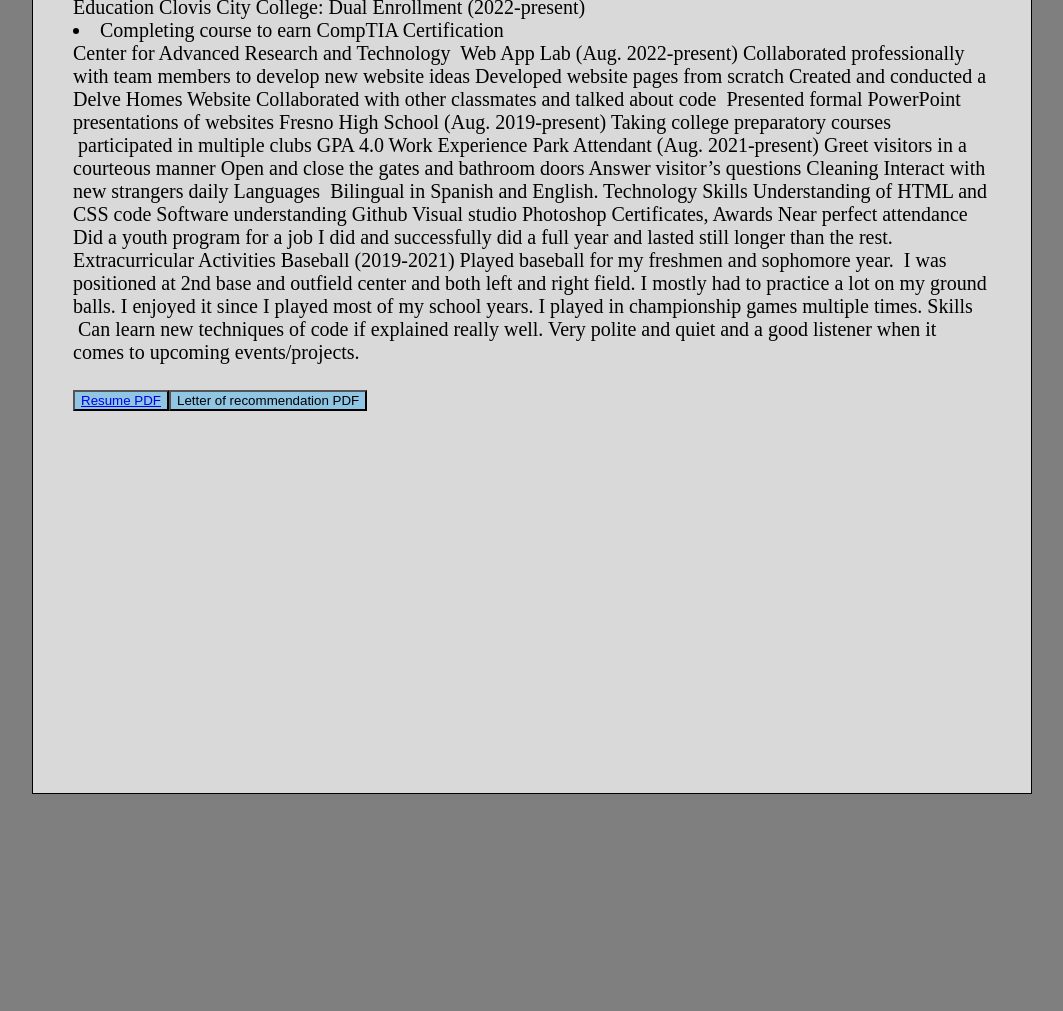
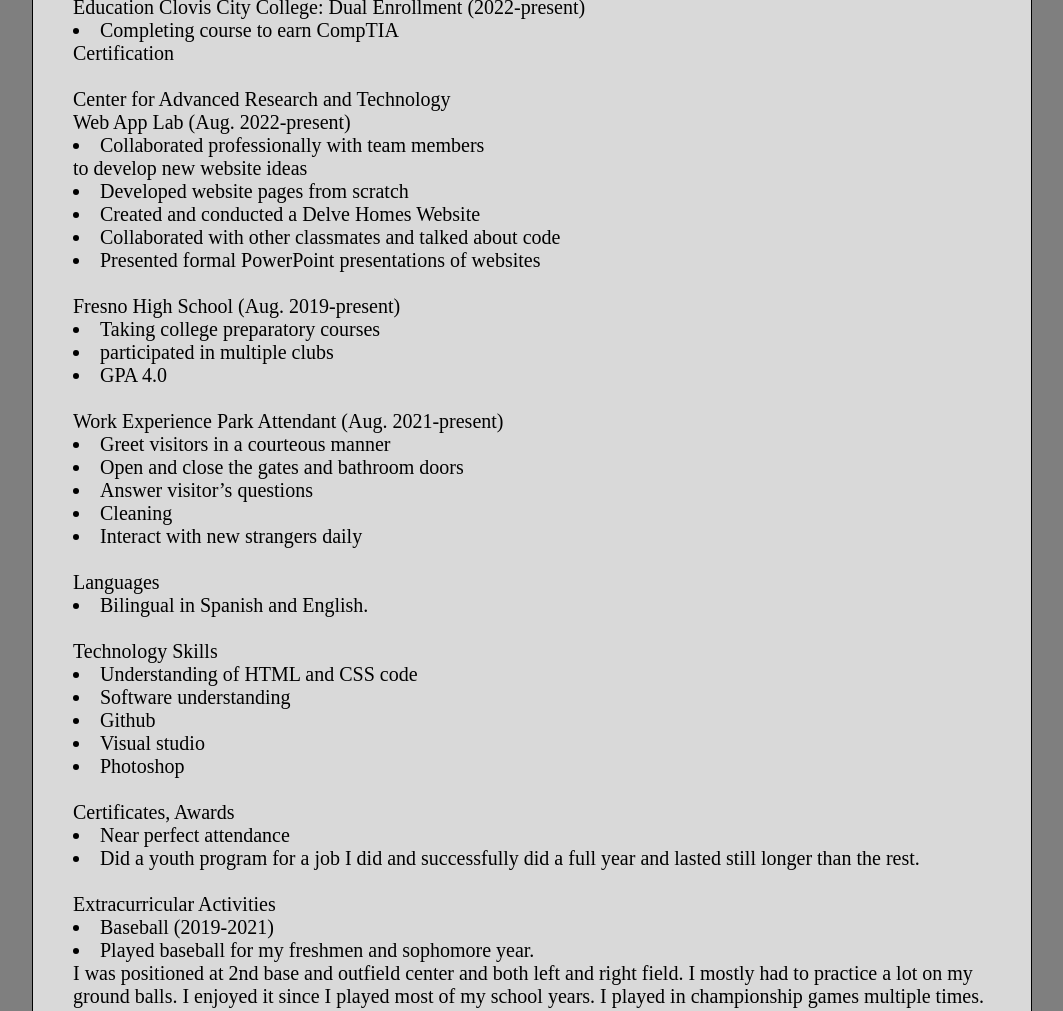
Before and after one commit to XxUnderyourbedxX/Personal-project.1, a plain HTML site: page Resume.html in a window 1280 px wide. Shown: the part 380-1391 px from the top of the page, without its empty margins (108-1171 px from the left). Drawn offline with Linux system fonts and the light colour scheme.

Commit message:
Update final for the assignment
I will finish  this project when cart is over!

```diff
--- a/Resume.html
+++ b/Resume.html
@@ -32,51 +32,63 @@
         Education
         Clovis City College: Dual Enrollment (2022-present)
         <li>
-            Completing course to earn CompTIA Certification
+            Completing course to earn CompTIA <br>Certification
         </li>
-
+        <br>
         Center for Advanced Research and Technology
-        Web App Lab (Aug. 2022-present)
-        Collaborated professionally with team members to develop new website ideas
-        Developed website pages from scratch
-        Created and conducted a Delve Homes Website
-        Collaborated with other classmates and talked about code
-         Presented formal PowerPoint presentations of websites
-
+        <br>Web App Lab (Aug. 2022-present)<br>
+        <li>
+            Collaborated professionally with team members<br> to develop new website ideas
+        </li>
+        <li>
+            Developed website pages from scratch
+        </li>
+        <li>
+            Created and conducted a Delve Homes Website
+        </li>
+        <li>
+            Collaborated with other classmates and talked about code
+        </li>
+        <li>
+            Presented formal PowerPoint presentations of websites
+        </li>
+        <br>
         Fresno High School (Aug. 2019-present)
-        Taking college preparatory courses
-         participated in multiple clubs
-        GPA 4.0
-
+        <li> Taking college preparatory courses</li>
+       <li>participated in multiple clubs</li>
+        <li>GPA 4.0</li>
+        <br>
         Work Experience
         Park Attendant (Aug. 2021-present)
-        Greet visitors in a courteous manner
-        Open and close the gates and bathroom doors
-        Answer visitor’s questions
-        Cleaning
-        Interact with new strangers daily
-
+        <li> Greet visitors in a courteous manner</li>
+        <li>Open and close the gates and bathroom doors</li>
+        <li>Answer visitor’s questions</li>
+        <li>Cleaning</li>
+        <li>Interact with new strangers daily</li>
+        <br>
         Languages
-        Bilingual in Spanish and English.
-
+        <li>Bilingual in Spanish and English.</li>
+        <br>
         Technology Skills
-        Understanding of HTML and CSS code
-        Software understanding
-        Github
-        Visual studio
-        Photoshop
-
+        <li>Understanding of HTML and CSS code</li>
+        <li>Software understanding</li>
+        <li>Github</li>
+        <li>Visual studio</li>
+        <li>Photoshop</li>
+        <br>
         Certificates, Awards
-        Near perfect attendance
-        Did a youth program for a job I did and successfully did a full year and lasted still longer than the rest.
+        <li>Near perfect attendance</li>
+        <li>Did a youth program for a job I did and successfully did a full year and lasted still longer than the rest.</li>
+        <br>
         Extracurricular Activities
-        Baseball (2019-2021)
-        Played baseball for my freshmen and sophomore year.
-         I was positioned at 2nd base and outfield center and both left and right field. I mostly had to practice a lot on my ground balls. I enjoyed it since I played most of my school years. I played in championship games multiple times.
-
+        <li>Baseball (2019-2021)</li>
+        <li>Played baseball for my freshmen and sophomore year.</li>
+        <p>I was positioned at 2nd base and outfield center and both left and right field. I mostly had to practice a lot on my ground balls. I enjoyed it since I played most of my school years. I played in championship games multiple times.</p>
+        <br>
         Skills
-         Can learn new techniques of code if explained really well.
-        Very polite and quiet and a good listener when it comes to upcoming events/projects.</p><br> <button type="button"><a href="imgs/Resume.file.pdf">Resume PDF</a></button><button type="button" onclick="alert('Hello world!')">Letter of recommendation PDF</button></div>
+        <li>Can learn new techniques of code if explained really well.</li>
+        <li>Very polite and quiet and a good listener when it comes to upcoming events/projects.</li>
+        <br> <button type="button"><a href="imgs/Resume.file.pdf">Resume PDF</a></button><button type="button" onclick="alert('Hello world!')">Letter of recommendation PDF</button></div>
 
 
     <footer>
--- a/stylesheet3.css
+++ b/stylesheet3.css
@@ -16,7 +16,7 @@ body{
     border: 1px solid black;
     background-color: #d9d9d9;
     width: 50em;
-    height: 50em;
+    height: 66.5em;
     font-size: 20px;
     padding: 2em;
 }
```
Also changed, not shown: About.html (+2 -2 lines), stylesheet2.css (+9 -3 lines).
